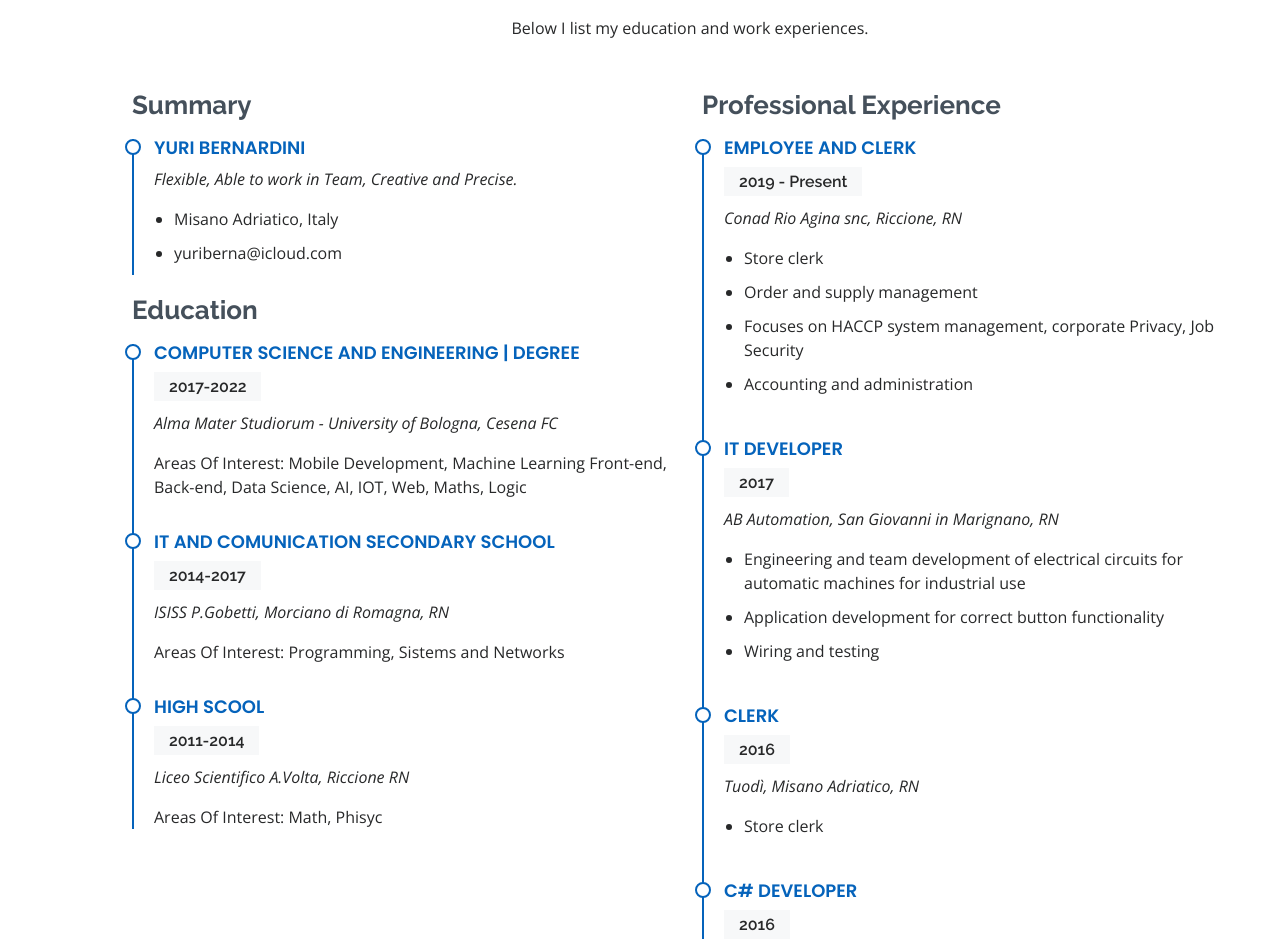
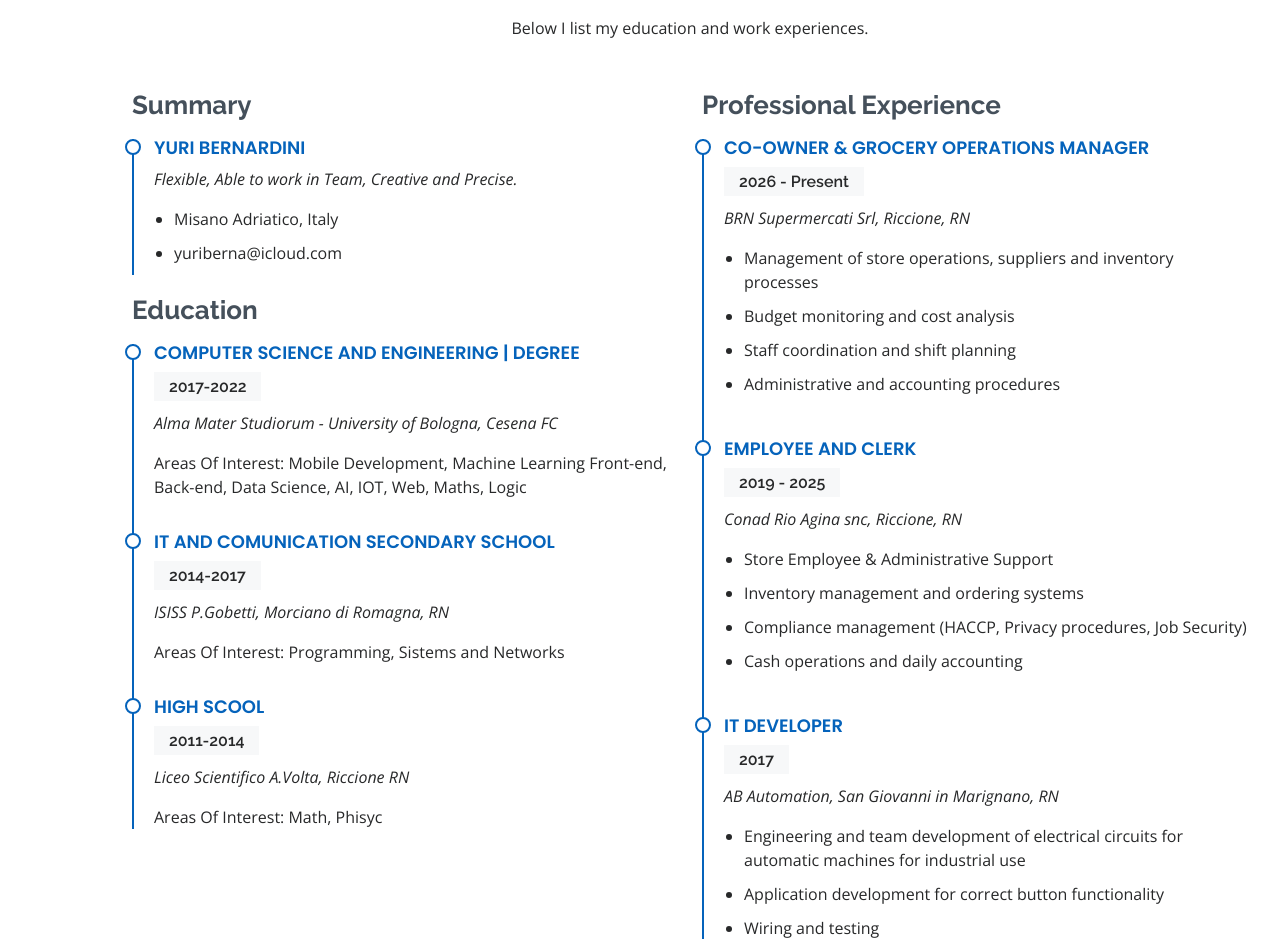
Before and after one commit to YuriBernardini/sito, a plain HTML site: page en/index.html in a window 1280 px wide. Shown: the part 3760-4699 px from the top of the page. Drawn offline with nearby package versions, Linux system fonts and the light colour scheme.

Commit message:
Update index 2026.html
added new work position

```diff
--- a/en/index.html
+++ b/en/index.html
@@ -423,14 +423,25 @@
           <div class="col-lg-6">
             <h3 class="resume-title">Professional Experience</h3>
             <div class="resume-item">
+              <h4>Co-Owner & Grocery Operations Manager</h4>
+              <h5>2026 - Present</h5>
+              <p><em>BRN Supermercati Srl, Riccione, RN</em></p>
+              <ul>
+                <li>Management of store operations, suppliers and inventory processes</li>
+                <li>Budget monitoring and cost analysis</li>
+                <li>Staff coordination and shift planning</li>
+                <li>Administrative and accounting procedures</li>
+              </ul>
+            </div>
+            <div class="resume-item">
               <h4>Employee and Clerk</h4>
-              <h5>2019 - Present</h5>
+              <h5>2019 - 2025</h5>
               <p><em>Conad Rio Agina snc, Riccione, RN</em></p>
               <ul>
-                <li>Store clerk</li>
-                <li>Order and supply management</li>
-                <li>Focuses on HACCP system management, corporate Privacy, Job Security</li>
-                <li>Accounting and administration</li>
+                <li>Store Employee & Administrative Support</li>
+                <li>Inventory management and ordering systems</li>
+                <li>Compliance management (HACCP, Privacy procedures, Job Security)</li>
+                <li>Cash operations and daily accounting</li>
               </ul>
             </div>
             <div class="resume-item">
```
